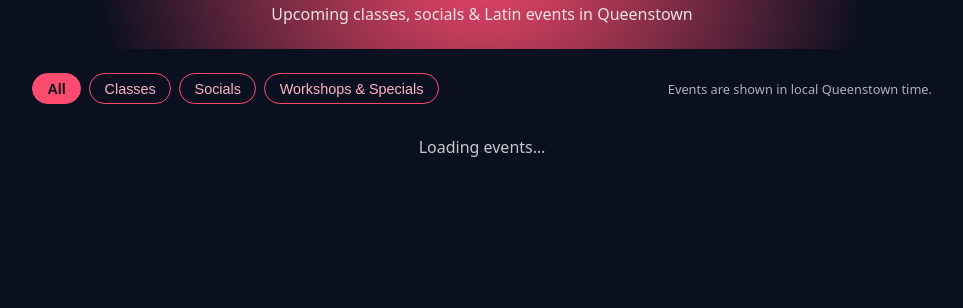
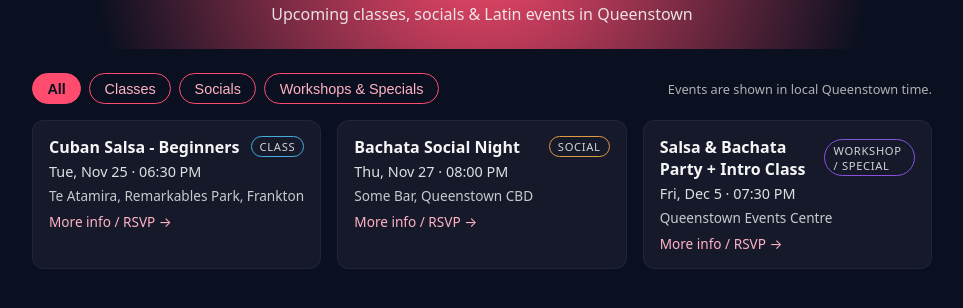
Before and after one commit to newdevontheDL/SalsaEventsQT, a plain HTML site: page index.html in a window 1280 px wide. Shown: the part 66-374 px from the top of the page, without its empty margins (158-1121 px from the left). Drawn offline with Linux system fonts and the light colour scheme.

Commit message:
Update index.html

```diff
--- a/index.html
+++ b/index.html
@@ -177,3 +177,133 @@
       <div class="no-events">Loading events…</div>
     </section>
   </main>
+
+  <script>
+    // ===== 1. DEFINE YOUR EVENTS HERE =====
+    // dateTime must be ISO 8601 so JS Date can parse it reliably.
+    // Example format: "2025-11-25T19:00:00"
+    const events = [
+      {
+        title: "Cuban Salsa - Beginners",
+        dateTime: "2025-11-25T18:30:00",
+        location: "Te Atamira, Remarkables Park, Frankton",
+        type: "class",
+        link: "https://example.com/salsa-class"
+      },
+      {
+        title: "Bachata Social Night",
+        dateTime: "2025-11-27T20:00:00",
+        location: "Some Bar, Queenstown CBD",
+        type: "social",
+        link: "https://example.com/bachata-social"
+      },
+      {
+        title: "Salsa & Bachata Party + Intro Class",
+        dateTime: "2025-12-05T19:30:00",
+        location: "Queenstown Events Centre",
+        type: "special",
+        link: "https://example.com/latin-party"
+      }
+      // Add more here…
+    ];
+
+    // ===== 2. RENDER LOGIC =====
+    const eventsContainer = document.getElementById("events-container");
+    const filterButtons = document.querySelectorAll("button.filter");
+
+    function getLocalTodayMidnight() {
+      const now = new Date();
+      return new Date(now.getFullYear(), now.getMonth(), now.getDate());
+    }
+
+    function formatDateTime(date) {
+      // Use browser locale for "nice enough" formatting
+      const datePart = date.toLocaleDateString(undefined, {
+        weekday: "short",
+        day: "numeric",
+        month: "short"
+      });
+      const timePart = date.toLocaleTimeString(undefined, {
+        hour: "2-digit",
+        minute: "2-digit"
+      });
+      return `${datePart} · ${timePart}`;
+    }
+
+    function renderEvents(filterType = "all") {
+      const today = getLocalTodayMidnight();
+
+      const upcoming = events
+        .map(evt => {
+          return {
+            ...evt,
+            dateObj: new Date(evt.dateTime)
+          };
+        })
+        .filter(evt => {
+          // Only future or today
+          return evt.dateObj >= today;
+        })
+        .sort((a, b) => a.dateObj - b.dateObj)
+        .filter(evt => {
+          if (filterType === "all") return true;
+          return evt.type === filterType;
+        });
+
+      if (upcoming.length === 0) {
+        eventsContainer.innerHTML = '<div class="no-events">No upcoming events for this category yet. Check back soon.</div>';
+        return;
+      }
+
+      const cardsHtml = `
+        <div class="events-list">
+          ${upcoming
+            .map(evt => {
+              const chipClass = evt.type || "other";
+              const chipLabel =
+                evt.type === "class"
+                  ? "Class"
+                  : evt.type === "social"
+                  ? "Social"
+                  : evt.type === "special"
+                  ? "Workshop / Special"
+                  : "Event";
+
+              return `
+                <article class="event-card">
+                  <div class="event-header">
+                    <div class="event-title">${evt.title}</div>
+                    <div class="event-chip ${chipClass}">${chipLabel}</div>
+                  </div>
+                  <div class="event-date-time">${formatDateTime(evt.dateObj)}</div>
+                  <div class="event-location">${evt.location}</div>
+                  ${
+                    evt.link
+                      ? `<div class="event-link"><a href="${evt.link}" target="_blank" rel="noopener noreferrer">More info / RSVP →</a></div>`
+                      : ""
+                  }
+                </article>
+              `;
+            })
+            .join("")}
+        </div>
+      `;
+
+      eventsContainer.innerHTML = cardsHtml;
+    }
+
+    // ===== 3. FILTER BUTTON HANDLERS =====
+    filterButtons.forEach(btn => {
+      btn.addEventListener("click", () => {
+        filterButtons.forEach(b => b.classList.remove("active"));
+        btn.classList.add("active");
+        const type = btn.dataset.type;
+        renderEvents(type);
+      });
+    });
+
+    // Initial render
+    renderEvents("all");
+  </script>
+</body>
+</html>
```
